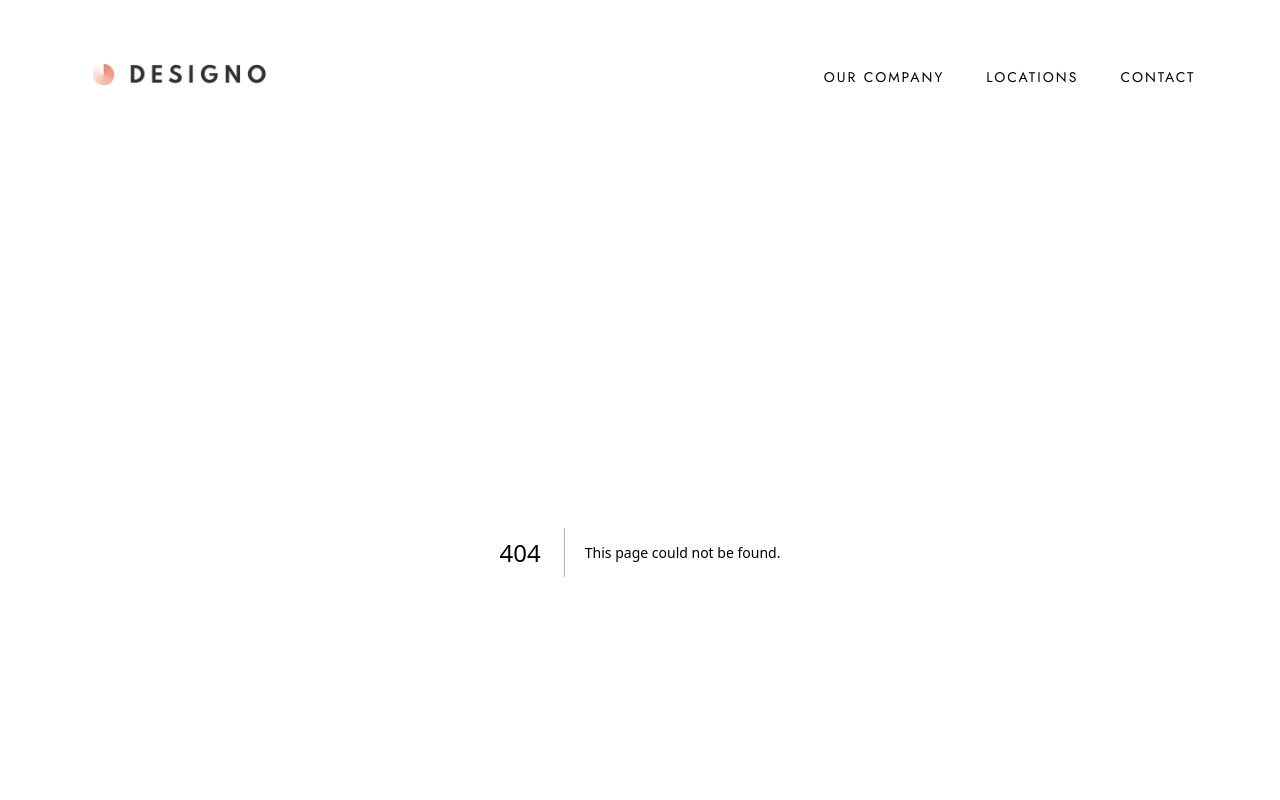
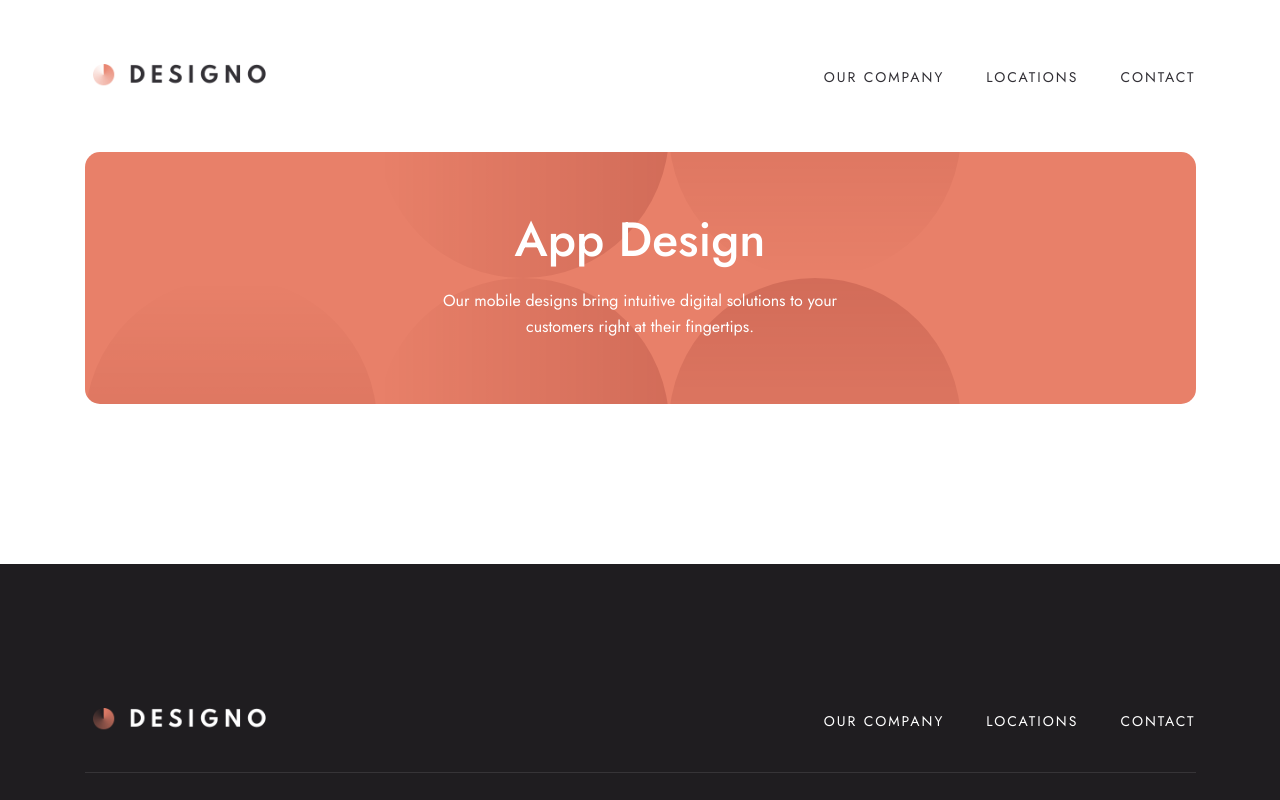
Before and after one commit to kim-fransson/designo, a Next.js app: page /products/app in a window 1280 px wide. Before the commit this address had no page. Shown: the top 800 px of the page. Built offline with nearby package versions, Linux system fonts and the light colour scheme.

Commit message:
First draft of products layout

```diff
--- /dev/null
+++ b/src/app/products/[id]/page.js
@@ -0,0 +1,31 @@
+import Product from "@/components/Product";
+import { TITLE } from "@/constants";
+import { getProductById, products } from "@/products";
+import { notFound } from "next/navigation";
+
+export async function generateStaticParams() {
+  return products.map((p) => ({ id: p.id }));
+}
+
+export async function generateMetadata({ params }) {
+  const { id } = await params;
+  const product = getProductById(id);
+
+  if (!product) {
+    return notFound();
+  }
+
+  return {
+    title: `${TITLE} • Products • ${product.title}`,
+    description: product.description,
+  };
+}
+
+export default async function ProductPage({ params }) {
+  const { id } = await params;
+  const product = getProductById(id);
+
+  if (!product) return notFound();
+
+  return <Product product={product} />;
+}
--- /dev/null
+++ b/src/components/Product/Product.jsx
@@ -0,0 +1,50 @@
+"use client";
+
+import { WEIGHTS } from "@/constants";
+import React from "react";
+import styled from "styled-components";
+
+function Product({ product }) {
+  const { title, description } = product;
+  return (
+    <Wrapper>
+      <Header>
+        <Title>{title}</Title>
+        <Description>{description}</Description>
+      </Header>
+      <div />
+    </Wrapper>
+  );
+}
+
+const Wrapper = styled.div`
+  display: flex;
+  flex-direction: column;
+  gap: 160px;
+`;
+
+const Header = styled.header`
+  padding: 64px;
+  display: grid;
+  gap: 24px;
+  place-content: center;
+  background: var(--color-peach);
+  background-image: url("/images/shared/desktop/bg-pattern-call-to-action.svg");
+  color: var(--color-white);
+  background-position: left center;
+  background-repeat: repeat-y;
+  border-radius: 15px;
+`;
+const Title = styled.h1`
+  font-weight: ${WEIGHTS.medium};
+  font-size: ${48 / 16}rem;
+  line-height: ${48 / 16}rem;
+  text-align: center;
+`;
+const Description = styled.p`
+  line-height: ${26 / 16}rem;
+  text-align: center;
+  max-width: ${400 / 16}rem;
+`;
+
+export default Product;
--- /dev/null
+++ b/src/components/Product/index.js
@@ -0,0 +1,2 @@
+export * from './Product';
+export { default } from './Product';
--- a/src/components/ProductsGrid/ProductsGrid.jsx
+++ b/src/components/ProductsGrid/ProductsGrid.jsx
@@ -3,8 +3,8 @@ import Image from "next/image";
 import Link from "next/link";
 import React from "react";
 import styled from "styled-components";
-import { products } from "./helpers";
 import VisuallyHidden from "../VisuallyHidden";
+import { products } from "@/products";
 
 function ProductsGrid() {
   return (
--- a/src/components/ProductsGrid/helpers.js
+++ b/src/products.js
@@ -2,6 +2,9 @@ export const products = [
   {
     id: "web",
     title: "Web Design",
+    description:
+      "We build websites that serve as powerful marketing tools and bring memorable brand experiences.",
+    projects: [],
     image: "/images/home/desktop/image-web-design-large.jpg",
     href: "/products/web",
     width: 541,
@@ -11,6 +14,9 @@ export const products = [
   {
     id: "app",
     title: "App Design",
+    description:
+      "Our mobile designs bring intuitive digital solutions to your customers right at their fingertips.",
+    projects: [],
     image: "/images/home/desktop/image-app-design.jpg",
     href: "/products/app",
     width: 541,
@@ -18,8 +24,11 @@ export const products = [
     variant: "normal",
   },
   {
-    id: "graphic",
+    id: "design",
     title: "Graphic Design",
+    description:
+      "We deliver eye-catching branding materials that are tailored to meet your business objectives.",
+    projects: [],
     image: "/images/home/desktop/image-graphic-design.jpg",
     href: "/products/design",
     width: 541,
@@ -27,3 +36,6 @@ export const products = [
     variant: "normal",
   },
 ];
+
+export const getProductById = (id) =>
+  products.find((p) => p.id === id);
```
Also changed, not shown: src/app/contact/layout.js (added, +9 -0 lines), src/app/contact/page.js (added, +20 -0 lines).
